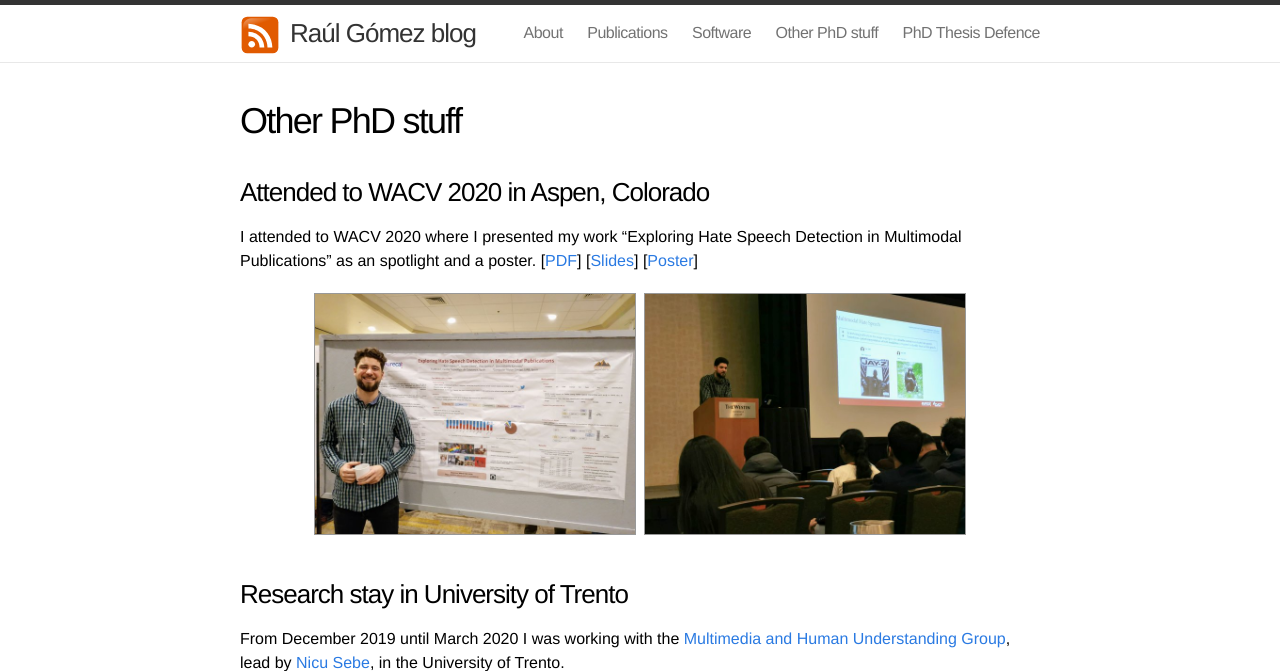
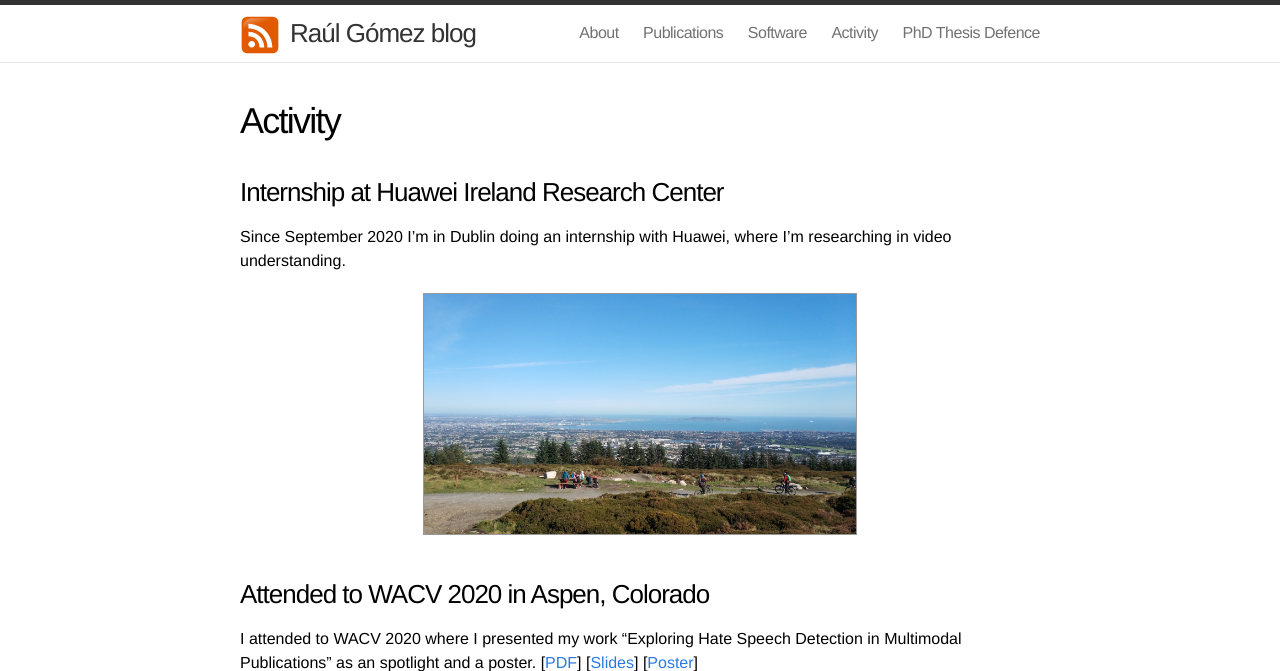
Before and after one commit to gombru/gombru.github.io, a Jekyll site: the page built from activity.md, in a window 1280 px wide and 900 px high, cut to the strip 0-671 px from the top of the window. Built offline with Jekyll 4.4.1, drawn with Linux system fonts in a browser that asks for light colours.

```diff
--- a/_posts/2020-08-20-retrieval_guided_I2I.markdown
+++ b/_posts/2020-08-20-retrieval_guided_I2I.markdown
@@ -3,7 +3,7 @@ layout: post
 comments: true
 title: "Retrieval Guided Unsupervised Multi-Domain Image to Image Translation"
 excerpt: "We propose using an image retrieval system to boost the performance of an image to image translation system, experimenting with a dataset of face images."
-date: 2020-06-03 20:00:00
+date: 2020-08-20 20:00:00
 img: "/assets/retrieval_guided_I2I.jpeg"
 mathjax: false
 ---
--- a/other_PhD_stuff.md
+++ b/activity.md
@@ -1,9 +1,18 @@
 ---
 layout: page
-title: Other PhD stuff
-permalink: /other-material/
+title: Activity
+permalink: /activity/
 order: 4
 ---
+
+### Internship at Huawei Ireland Research Center
+Since September 2020 I'm in Dublin doing an internship with Huawei, where I'm researching in video understanding.
+
+<div class="imgcap">
+	<div style="display:inline-block">
+	<img src="/assets/dublin.jpg" height="240">
+	</div>
+</div>
 
 ### Attended to WACV 2020 in Aspen, Colorado
 I attended to WACV 2020 where I presented my work "Exploring Hate Speech Detection in Multimodal Publications" as an spotlight and a poster. [[PDF](https://arxiv.org/pdf/1910.03814.pdf)] [[Slides](https://docs.google.com/presentation/d/1l9rPVWFXm80WoxaHwGGE1Cwn5WoDMsApz8Kaxf9Acro/edit?usp=sharing)] [[Poster](https://docs.google.com/presentation/d/1g5axv7ZyHme8uwobzvhsg-afvf_KX3UCzikkZz3-7Mc/edit?usp=sharing)]
```
Also changed, not shown: PhD_thesis_defence.md (deleted, +0 -21 lines), phd_thesis_defence.md (added, +47 -0 lines), publications.md (+7 -9 lines), assets/dublin.jpg (added).
